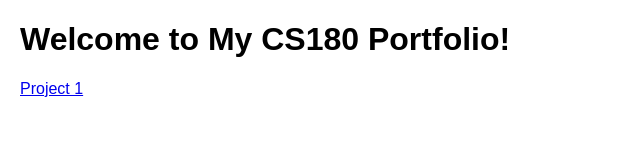
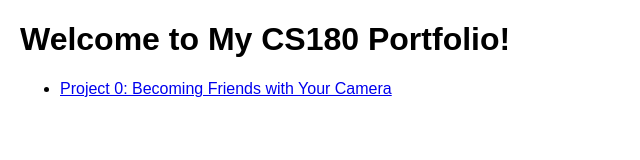
Before and after one commit to arthurlw/cs180.github.io, a plain HTML site: page index.html in a window 1280 px wide. Shown: the whole page, without its empty margins (0-640 px from the left). Drawn offline with Linux system fonts and the light colour scheme.

Commit message:
Route to project 0

```diff
--- a/index.html
+++ b/index.html
@@ -11,6 +11,7 @@
 </head>
 <body>
     <h1>Welcome to My CS180 Portfolio!</h1>
-    <a href="./1/index.html">Project 1</a>
+    <ul>
+  <li><a href="./proj0/">Project 0: Becoming Friends with Your Camera</a></li>
 </body>
 </html>
```
Also changed, not shown: proj0/index.html (renamed from 0/index.html), proj0/media/building-close.jpg (renamed from 0/media/building-close.jpg), proj0/media/building-far.jpg (renamed from 0/media/building-far.jpg), proj0/media/selfie-close.jpg (renamed from 0/media/selfie-close.jpg), proj0/media/selfie-far.jpg (renamed from 0/media/selfie-far.jpg), 2 other files.
